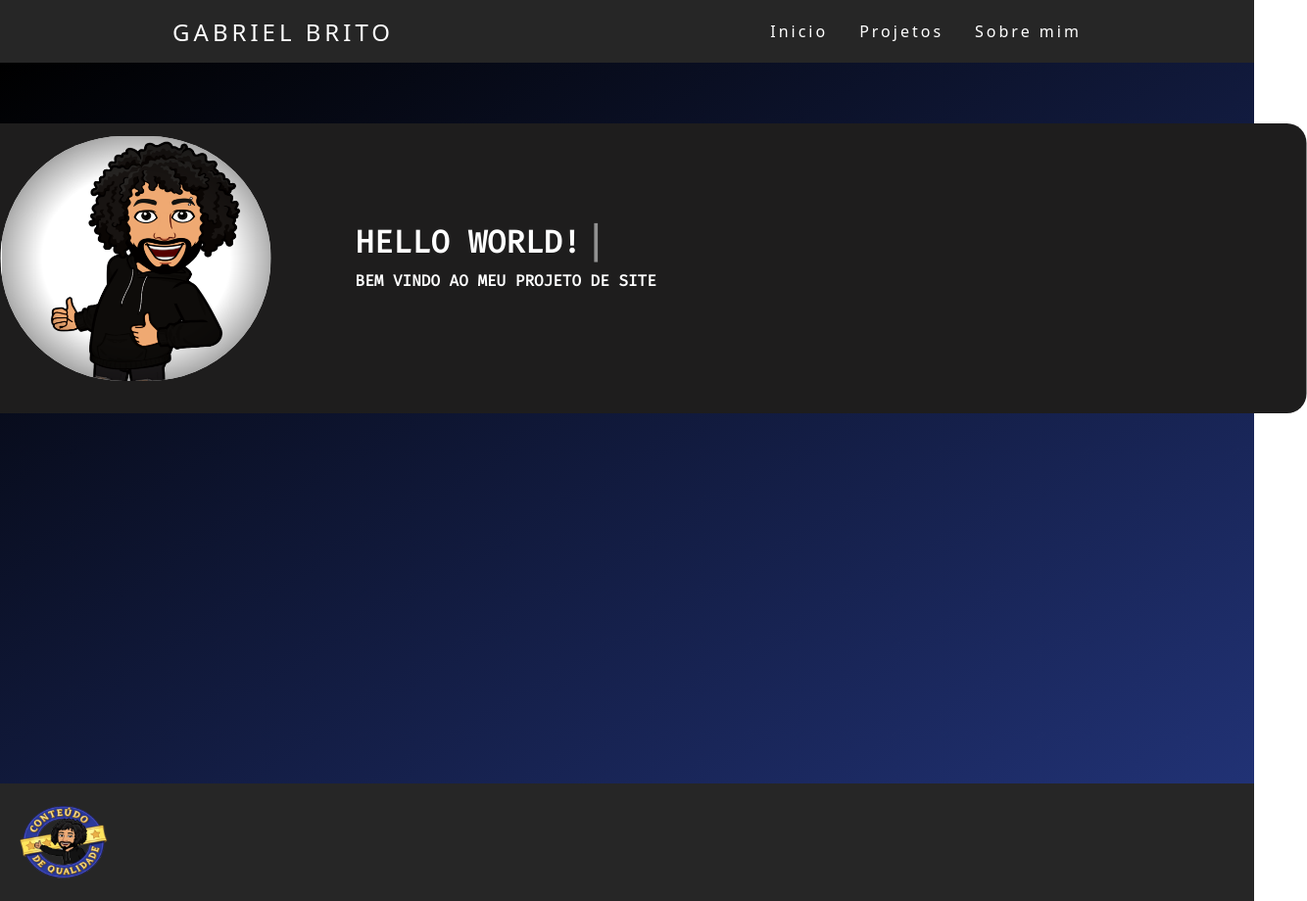
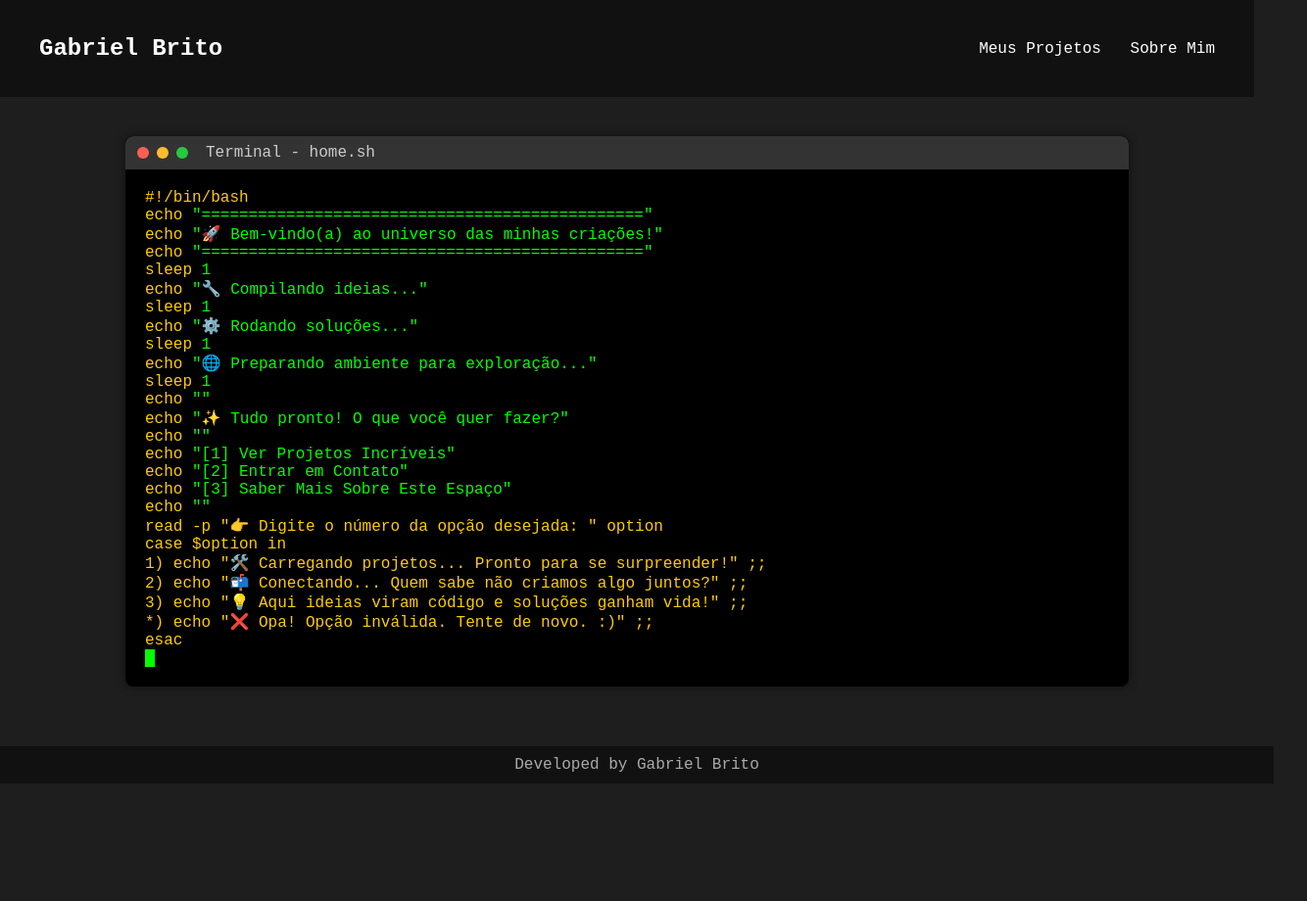
Before and after one commit to bielvitooor/bielvitooor.github.io, a plain HTML site: page index.html in a window 1280 px wide. Shown: the whole page at 98% size, 1334 px wide, since content can reach past the window. After the commit the page ends 800 px from the top, so only its background shows below. Drawn offline with nearby package versions, Linux system fonts and the light colour scheme.

Commit message:
update all

```diff
--- a/index.html
+++ b/index.html
@@ -1,48 +1,72 @@
 <!DOCTYPE html>
-<html lang="en">
-
+<html lang="pt-BR">
 <head>
     <meta charset="UTF-8">
-    <meta http-equiv="X-UA-Compatible" content="IE=edge">
-    <link rel="stylesheet" type="text/css" href="style.css">
-    <link href="https://fonts.googleapis.com/css?family=Fira+Code&display=swap" rel="stylesheet">
-    <script src="https://code.jquery.com/jquery-1.9.1.js"></script>
     <meta name="viewport" content="width=device-width, initial-scale=1.0">
-    <title>Gabriel Brito</title>
+    <title>Gabriel Brito - Portfólio</title>
+    <link rel="stylesheet" href="style.css">
 </head>
-
 <body>
     <header>
+        <h1><a class="nodecoration" href="index.html">Gabriel Brito</a></h1>
         <nav>
-            <a class="logo" href="#">Gabriel Brito</a>
-            <div class="mobile-menu">
-                <div class="line1"></div>
-                <div class="line2"></div>
-                <div class="line3"></div>
-            </div>
-            <ul class="nav-list">
-                <li><a href="#">Inicio</a></li>
-                <li><a href="#">Projetos</a></li>
-                <li><a href="#">Sobre mim</a></li>
-            </ul>
+            <a href="myprojects.html">Meus Projetos</a>
+            <a href="abtme.html">Sobre Mim</a>
         </nav>
     </header>
-    <main>
-        <div id="conteudo">
-            <div id=avatarhome>
-                <img src="img/avatarini.png">
-                <h1>HELLO WORLD!</h1>
-                <h2>BEM VINDO AO MEU PROJETO DE SITE</h2>
-            </div>
+
+    <div class="terminal">
+        <div class="terminal-header">
+            <div class="button close"></div>
+            <div class="button minimize"></div>
+            <div class="button maximize"></div>
+            <span style="margin-left: 10px; color: #ccc;">Terminal - home.sh</span>
         </div>
-    </main>
-    <script src="functions.js"></script>
-    <script src="mobile-navbar.js"></script>
-    <footer id="footer">
-        <div id="selo">
-            <img src="img/selo.png" >
+        <div class="content" id="terminal-content">
+            <div class="line"><span class="highlight-echo">#!/bin/bash</span></div>
+            <div class="line"><span class="highlight-echo">echo</span> "==============================================="</div>
+            <div class="line"><span class="highlight-echo">echo</span> "🚀 Bem-vindo(a) ao universo das minhas criações!"</div>
+            <div class="line"><span class="highlight-echo">echo</span> "==============================================="</div>
+            <div class="line"><span class="highlight-echo">sleep</span> 1</div>
+            <div class="line"><span class="highlight-echo">echo</span> "🔧 Compilando ideias..."</div>
+            <div class="line"><span class="highlight-echo">sleep</span> 1</div>
+            <div class="line"><span class="highlight-echo">echo</span> "⚙️  Rodando soluções..."</div>
+            <div class="line"><span class="highlight-echo">sleep</span> 1</div>
+            <div class="line"><span class="highlight-echo">echo</span> "🌐 Preparando ambiente para exploração..."</div>
+            <div class="line"><span class="highlight-echo">sleep</span> 1</div>
+            <div class="line"><span class="highlight-echo">echo</span> ""</div>
+            <div class="line"><span class="highlight-echo">echo</span> "✨ Tudo pronto! O que você quer fazer?"</div>
+            <div class="line"><span class="highlight-echo">echo</span> ""</div>
+            <div class="line"><span class="highlight-echo">echo</span> "[1] Ver Projetos Incríveis"</div>
+            <div class="line"><span class="highlight-echo">echo</span> "[2] Entrar em Contato"</div>
+            <div class="line"><span class="highlight-echo">echo</span> "[3] Saber Mais Sobre Este Espaço"</div>
+            <div class="line"><span class="highlight-echo">echo</span> ""</div>
+            <div class="line"><span class="highlight-echo">read -p "👉 Digite o número da opção desejada: " option</div>
+            <div class="line"><span class="highlight-echo">case $option in</div>
+            <div class="line"><span class="highlight-echo">1) echo "🛠️  Carregando projetos... Pronto para se surpreender!" ;;</div>
+            <div class="line"><span class="highlight-echo">2) echo "📬 Conectando... Quem sabe não criamos algo juntos?" ;;</div>
+            <div class="line"><span class="highlight-echo">3) echo "💡 Aqui ideias viram código e soluções ganham vida!" ;;</div>
+            <div class="line"><span class="highlight-echo">*) echo "❌ Opa! Opção inválida. Tente de novo. :)" ;;</div>
+            <div class="line"><span class="highlight-echo">esac</div><span class="cursor">#</span>
         </div>
+    </div>
+
+    <footer>
+        Developed by Gabriel Brito
     </footer>
+
+    <script>
+        document.addEventListener("DOMContentLoaded", function() {
+            const lines = document.querySelectorAll('.line');
+            let delay = 0;
+
+            lines.forEach((line, index) => {
+                setTimeout(() => {
+                    line.style.display = 'block';
+                }, delay);
+                delay += 0; // Tempo de digitação por linha (1s)
+            });
+        });
+    </script>
 </body>
-
 </html>
--- a/style.css
+++ b/style.css
@@ -1,229 +1,191 @@
-* {
+/* General Styles */
+body {
     margin: 0;
     padding: 0;
-}
-
-a {
+    background-color: #1e1e1e;
+    font-family: 'Courier New', Courier, monospace;
     color: #fff;
-    text-decoration: none;
-    transition: 0.3s;
-}
-
-a:hover {
-    opacity: 0.7;
 }
 
 header {
-    position: center;
-    ;
-
+    background-color: #111;
+    padding: 20px 40px;
+    display: flex;
+    justify-content: space-between;
+    align-items: center;
 }
 
-.logo {
+header h1 {
     font-size: 24px;
-    text-transform: uppercase;
-    letter-spacing: 4px;
+    color: #fff;
 }
 
-nav {
-    display: flex;
-    justify-content: space-around;
-    align-items: center;
-    font-family: system-ui, -apple-system, BlinkMacSystemFont, 'Segoe UI', Roboto, Oxygen, Ubuntu, Cantarell, 'Open Sans', 'Helvetica Neue', sans-serif;
-    background-color: #262626;
-    height: 8vh;
+nav a {
+    margin-left: 20px;
+    color: #fff;
+    text-decoration: none;
 }
 
-main {
-    background-image: linear-gradient(to bottom right, rgb(0, 0, 0), rgb(33, 50, 117));
-    background-size: cover;
-    background-size: cover;
-    height: 92vh;
-
+footer {
+    position: fixed;
+    width: 100%;
+    bottom: 0;
+    text-align: center;
+    padding: 10px;
+    background-color: #111;
+    color: #aaa;
 }
 
-#avatarhome {
-    display: flex;
-    flex-direction: column;
-    /* background-image: url(https://img.freepik.com/fotos-premium/codigo-de-script-de-computador-abstrato-tela-de-codigo-de-programacao-do-desenvolvedor-de-software-tempo-de-trabalho-da-programacao-de-software-texto-do-codigo-escrito-e-criado-inteiramente-por-mim_372999-2438.jpg?w=1380); */
-    position: absolute;
-    width: 1387px;
-    margin: 0 auto;
-    max-width: 1887px;
-    max-height: 2960px;
-    height: 296px;
-    left: 50%;
-    transform: translateX(-50%);
-    top: 126px;
-
-    background: #1E1D1D;
-    border-radius: 20px;
+/* Terminal Styles */
+.terminal {
+    background-color: #000;
+    color: #00ff00;
+    width: 80%;
+    margin: 40px auto;
+    padding: 0;
+    border-radius: 8px;
+    box-shadow: 0 0 10px rgba(0, 0, 0, 0.5);
+    overflow: hidden;
 }
 
-#avatarhome img {
-
-    position: absolute;
-    width: 276px;
-    height: 250px;
-    left: 54px;
-    top: 13px;
-
-    background: #D9D9D9;
-    border-radius: 125px;
-    z-index: 1;
+.terminal-header {
+    background-color: #333;
+    padding: 8px 12px;
+    border-top-left-radius: 8px;
+    border-top-right-radius: 8px;
+    display: flex;
+    align-items: center;
 }
 
-#avatarhome h1 {
-    font-family: 'Fira Code', monospace;
-    position: absolute;
-    top: 100px;
-    display: inline;
-    left: 30%;
-    color: #fff;
-    z-index: 2;
+.button {
+    width: 12px;
+    height: 12px;
+    border-radius: 50%;
+    margin-right: 8px;
 }
 
-#avatarhome h2 {
-    font-family: 'Fira Code', monospace;
-    position: absolute;
-    top: 150px;
-    display: inline;
-    left: 30%;
+.close { background-color: #ff5f56; }
+.minimize { background-color: #ffbd2e; }
+.maximize { background-color: #27c93f; }
+
+.terminal-title {
+    margin-left: 10px;
     color: #fff;
-    font-size: medium;
-
-    z-index: 2;
+    font-size: 14px;
 }
 
-#avatarhome h1:after {
-    content: "|";
-    margin-left: 5px;
-    opacity: 1;
-    animation: pisca .7s infinite;
-
+.terminal-body,
+.content {
+    padding: 20px;
 }
 
-@keyframes pisca {
+.typing-line {
+    white-space: pre-wrap;
+    overflow: hidden;
+    animation: typing 3s steps(60, end);
+}
 
-    0%,
-    100% {
-        opacity: 1;
-    }
+.cursor {
+    display: inline-block;
+    width: 10px;
+    background-color: #00ff00;
+    animation: blink-caret 0.75s step-end infinite;
+}
 
-    50% {
-        opacity: 0;
-    }
+@keyframes blink-caret {
+    from, to { background-color: transparent; }
+    50% { background-color: #00ff00; }
+}
+
+.highlight,
+.highlight-echo {
+    color: #ffcc00;
+}
+
+/* Profile Page Styles */
+.profile {
+    text-align: center;
+    margin-top: 40px;
+}
+
+.profile img {
+    width: 150px;
+    height: 150px;
+}
+
+.social-icons a {
+    margin: 0 10px;
+    text-decoration: none;
+}
+
+.social-icons img {
+    width: 39px;
+    height: 38px;
+}
+
+.nodecoration {
+    text-decoration: none;
+    color: #fff;
+}
+
+/* Projects Page Styles */
+.projects {
+    display: flex;
+    flex-wrap: wrap;
+    justify-content: center;
+    gap: 20px;
+    padding: 20px;
+}
+
+.card {
+    background-color: #1a2b4c;
+    width: 250px;
+    padding: 20px;
+    border-radius: 10px;
+    text-align: left;
+    transition: transform 0.3s ease, box-shadow 0.3s ease;
+}
+
+.card:hover {
+    transform: scale(1.05);
+    box-shadow: 0 4px 20px rgba(0, 0, 0, 0.5);
+}
+
+.card h3 {
+    margin-top: 0;
+    color: #fff;
+}
+
+.card p {
+    margin: 10px 0;
+    color: #ddd;
 }
 
 
-.nav-list {
-    list-style: none;
-    display: flex;
+a.button-like {
+    display: inline-block; /* Para permitir padding e margens */
+    width: 90%; /* Garantir que o link ocupe a largura do container, como um botão */
+    padding: 10px; /* Adicionar padding */
+    margin-top: 10px; /* Margem superior para espaçamento */
+    background-color: #e0e0e0; /* Cor de fundo do botão */
+    color: #333; /* Cor do texto */
+    text-align: center; /* Centraliza o texto dentro do botão */
+    border: none; /* Remover bordas padrão de links */
+    border-radius: 5px; /* Bordas arredondadas */
+    text-decoration: none; /* Remover o sublinhado padrão dos links */
+    cursor: pointer; /* Mostrar o cursor de clique */
+    transition: background-color 0.3s ease, transform 0.3s ease; /* Transições suaves */
+}
+a.button-like:hover {
+    background-color: #ccc; /* Mudar a cor do fundo quando o mouse passa sobre o botão */
+    transform: scale(1.05); /* Aumentar ligeiramente o tamanho do botão */
 }
 
-.nav-list li {
-    letter-spacing: 3px;
-    margin-left: 32px;
+/* Estilo para o foco, para melhorar a acessibilidade */
+a.button-like:focus {
+    outline: none;
+    box-shadow: 0 0 5px 2px rgba(0, 255, 0, 0.6); /* Sombra ao focar no link */
 }
-
-.mobile-menu {
-    cursor: pointer;
-    display: none;
+.echo {
+    color: #ff7f00; /* Laranja */
 }
-
-.mobile-menu div {
-    width: 32px;
-    height: 2px;
-    background: #fff;
-    margin: 8px;
-    border-radius: 10%;
-}
-
-footer {
-    display: flex;
-    justify-content: space-around;
-    align-items: center;
-    font-family: system-ui, -apple-system, BlinkMacSystemFont, 'Segoe UI', Roboto, Oxygen, Ubuntu, Cantarell, 'Open Sans', 'Helvetica Neue', sans-serif;
-    background-color: #262626;
-    height: 15vh;
-    position: relative;
-    /* adiciona position relative para posicionar o selo */
-}
-
-#selo img {
-    position: absolute;
-    width: 90px;
-    height: 80px;
-    top: 20px;
-    left: 20px;
-}
-
-/* Responsividade arrumar dps*/
-@media(max-width:999px) {
-
-    /* #avatarhome img {
-        padding: 20px;
-        max-width: 200px;
-        max-height: 150px;
-        border-radius: 50%;
-      }
-
-      #avatarhome h1 {
-        font-size: 20px;
-        top: 10vh;
-        left: 50%;
-        transform: translateX(100%);
-    } */
-    body {
-        overflow-x: hidden;
-    }
-
-    main {
-        position: relative;
-        z-index: 0;
-    }
-
-    .nav-list {
-        position: absolute;
-        top: 8vh;
-        right: 0;
-        width: 50vw;
-        height: 92vh;
-        background-color: #262626;
-        flex-direction: column;
-        align-items: center;
-        justify-content: space-around;
-        transform: translateX(100%);
-        transition: transform 0.3s ease-in;
-
-    }
-
-    .nav-list li {
-        margin-left: 0;
-        opacity: 0;
-    }
-
-    .mobile-menu {
-        right: 0;
-        display: block;
-        z-index: 100;
-    }
-
-    .nav-list.active {
-        display: flex;
-        transform: translateX(0);
-        z-index: 1;
-    }
-
-    @keyframes navLinkFade {
-        from {
-            opacity: 0;
-            transform: translate(50px);
-        }
-
-        to {
-            opacity: 1;
-            transform: translateX(0);
-        }
-    }
-}
```
Also changed, not shown: abtme.html (+45 -10 lines), myprojects.html (added, +73 -0 lines), img/281121690_1405565156561528_5410302815916975490_n 1.png (added), img/AirBrush_20220621194053.jpg (deleted), img/LinkedIn_logo_initials 1.png (added), img/avatarini.png (deleted), img/background.jpg (deleted), img/github-mark-white 1.png (added), img/lado.png (deleted), img/profile.png (added), img/selo.png (deleted).
